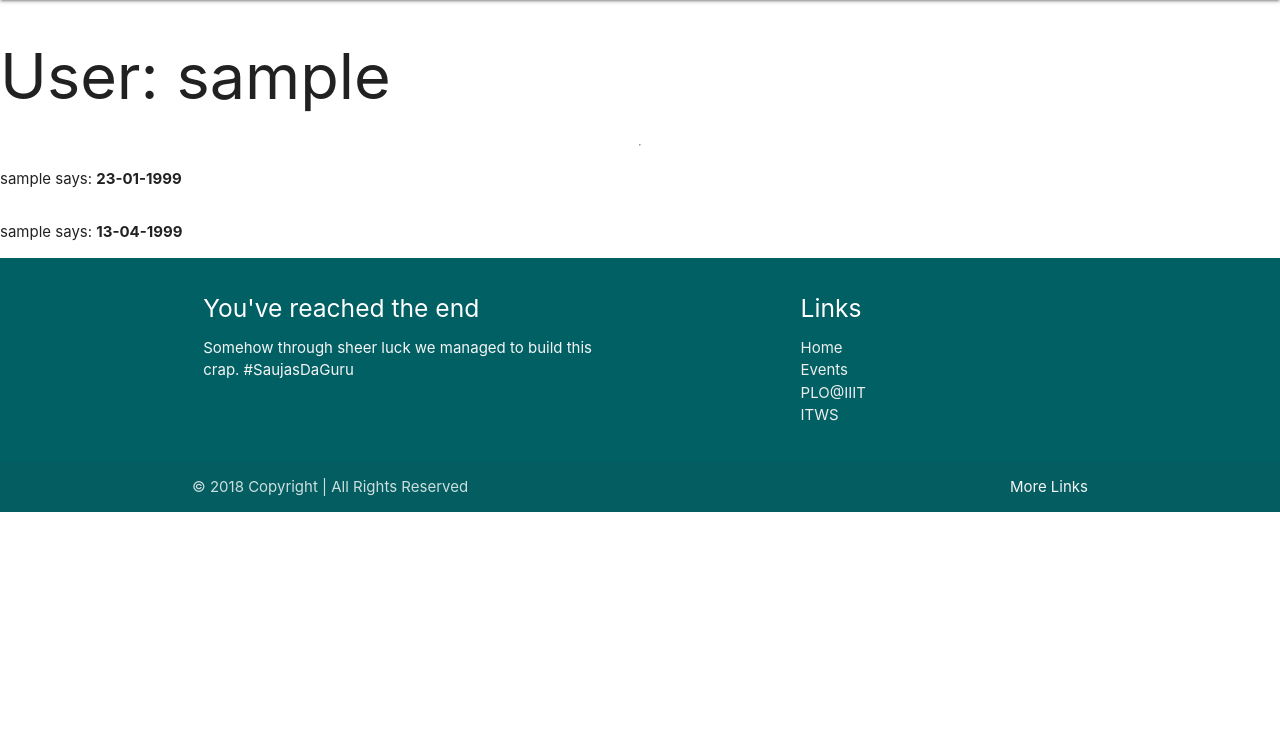
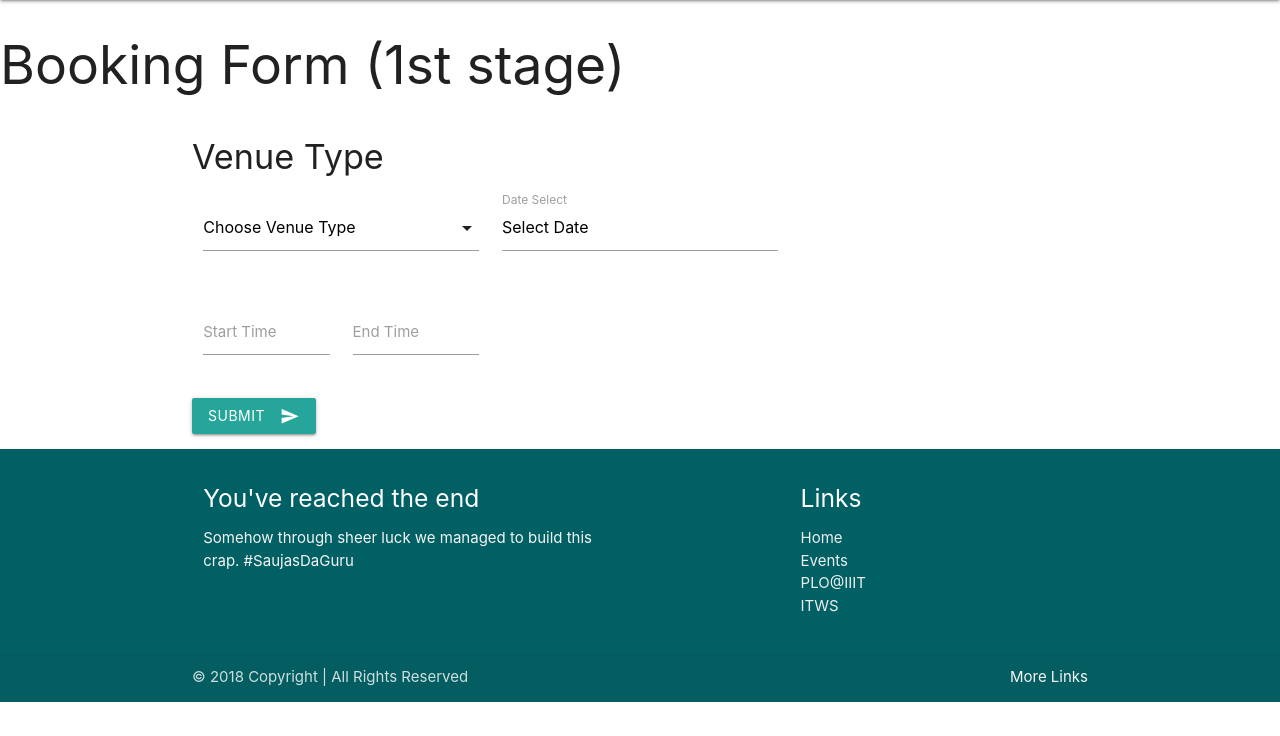
Before and after one commit to RohanChacko/Public-Arena-Booking-Web-App, a Flask app: a page that uses app/templates/base.html in a window 1280 px wide. Shown: the part 64-800 px from the top of the page. Run offline with Flask 2, Linux system fonts and the light colour scheme; the visitor is signed in with stand-in values (Sample User, id 1); data comes from the database, SQL or seed files in the repository; parts of the project's set-up code (start-up, migrations or seed data) failed here and were passed over; some libraries are stand-ins or nearby versions.

Commit message:
Views added

```diff
--- a/app/templates/base.html
+++ b/app/templates/base.html
@@ -8,6 +8,7 @@
         <link rel= "stylesheet" type= "text/css" href= "{{ url_for('static',filename='styles/materialize.min.css') }}" media="screen,projection"/>
         <link href="https://fonts.googleapis.com/css?family=Roboto:100,300,400" rel="stylesheet">
         <link rel= "stylesheet" type= "text/css" href= "{{ url_for('static',filename='styles/style.css') }}">
+        <script type = "text/javascript" src="https://code.jquery.com/jquery-3.2.1.min.js"></script>
         <meta charset="utf-8">
         <meta name="viewport" content="width=device-width, initial-scale=1">
     </head>
@@ -17,7 +18,7 @@
 <!--Nav Bar-->
           <nav>
             <div class="nav-wrapper">
-              <a href="#" class="brand-logo center" style="font-weight: 100;font-size: 2rem;">IIIT Hyderabad</a>
+              <a href="#" class="flow-text brand-logo center" style="font-weight: 100;font-size: 2rem;">IIIT Hyderabad</a>
               <ul class="left hide-on-med-and-down">
 
                 {% if current_user.is_anonymous %}
@@ -192,5 +193,8 @@
           </div>
         </footer>
 
+        <script type="text/javascript" src="{{ url_for('static', filename='materialize.min.js') }}"></script>
     </body>
+
+
 </html>
--- a/app/templates/index.html
+++ b/app/templates/index.html
@@ -1,4 +1,3 @@
-<!--DOCTYPE HTML-->
 
 {% extends "base.html" %}
 
@@ -87,8 +86,4 @@
             }
         </script>
 
-
-
-        <script type="text/javascript" src="{{ url_for('static', filename='materialize.min.js') }}"></script>
-
 {% endblock %}
--- a/app/templates/loggedin.html
+++ b/app/templates/loggedin.html
@@ -1,13 +1,60 @@
-<!--DOCTYPE HTML-->
 
 {% extends "base.html" %}
 
 {% block content0 %}
-	<h1>User: {{ user.username }}</h1>
-    <hr>
-    {% for book in books %}
-    <p>
-    {{ book.venue.username }} says: <b>{{ book.timestamp }}</b>
-    </p>
-    {% endfor %}
+
+	<h2>Booking Form (1st stage)</h2>
+
+<div class="container">
+	<h4>Venue Type</h4>
+        <form action="" method="post">
+        	<div class="row">
+				  <div class="input-field col s4">
+				    <select>
+				      <option value="" disabled selected>Choose Venue Type</option>
+				      <option value="1">Option 1</option>
+				      <option value="2">Option 2</option>
+				      <option value="3">Option 3</option>
+				    </select>
+				  </div>
+
+				 <div class="input-field col s4">
+				  <input type="text" class="datepicker" value="Select Date" style="cursor:pointer;">
+	              <label> Date Select</label>
+	        	</div>
+	        </div>
+
+	        <div class="row">
+
+	        	<div class="input-field col s2">
+	        	  <input type="text" class="timepicker" style="cursor:pointer;">
+  	              <label>Start Time</label>
+	        	</div>
+
+
+	        	<div class="input-field col s2">
+	        	  <input type="text" class="timepicker" style="cursor:pointer;">
+  	              <label>End Time</label>
+	        	</div>
+	        </div>
+
+
+            <!--<button class="btn waves-effect waves-light" type="submit" name="action">Submit
+   				<i class="material-icons right">send</i>
+  			</button>-->
+
+  			<a href="/user/{{current_user.username}}/event2" class="btn waves-effect waves-light">Submit
+   				<i class="material-icons right">send</i>
+   			</a>
+        </form>
+</div>
+
+
+      <script>
+      	$(document).ready(function(){
+    		$('select').formSelect();
+    		$('.datepicker').datepicker();
+    		$('.timepicker').timepicker();
+  			});
+       </script>
 {% endblock %}
```
Also changed, not shown: app/templates/eventsecond.html (added, +36 -0 lines), app/templates/form.html (deleted, +0 -110 lines), 1 other file.
